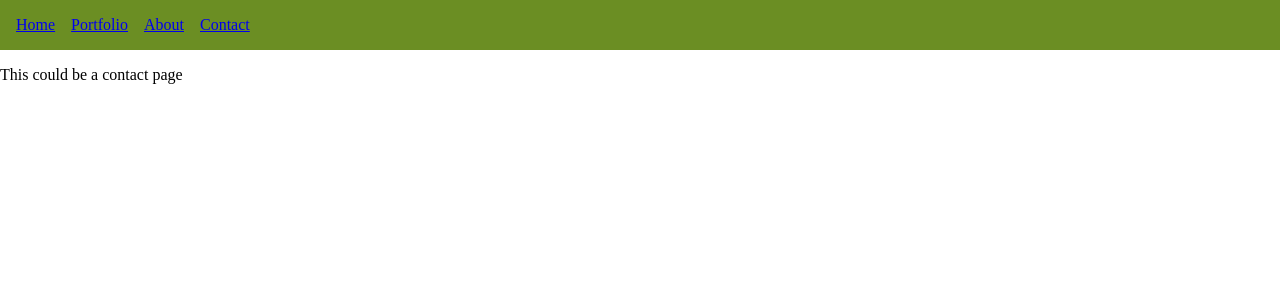
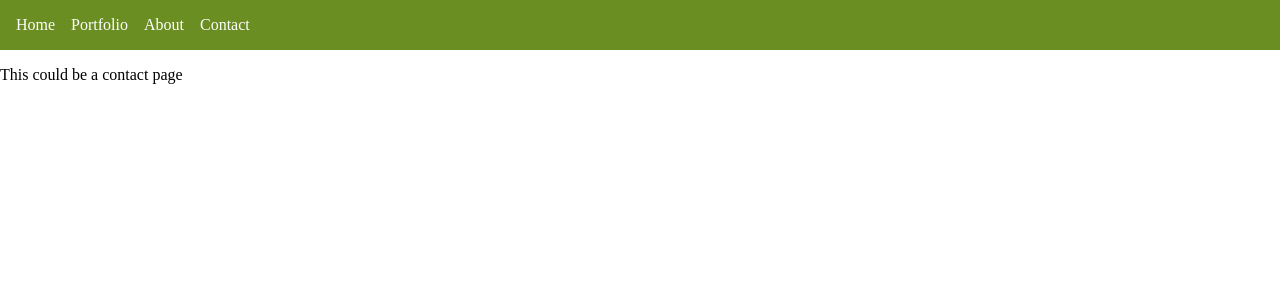
Before and after one commit to carah-tychewicz/mads-website, a React (Vite) app: page /contact in a window 1280 px wide. Shown: the top 300 px of the page. Built offline with nearby package versions, Linux system fonts and the light colour scheme.

Commit message:
fixed some links

```diff
--- a/src/components/Navbar.jsx
+++ b/src/components/Navbar.jsx
@@ -4,7 +4,7 @@ function Navbar() {
   return (
     <>
       <div className="nav-box">
-        <a className="nav-item" href="/home">Home</a>
+        <a className="nav-item" href="/">Home</a>
         <a className="nav-item" href="/portfolio">Portfolio</a>
         <a className="nav-item" href="/about">About</a>
         <a className="nav-item" href="/contact">Contact</a>
--- a/src/main.jsx
+++ b/src/main.jsx
@@ -21,7 +21,7 @@ const router = createBrowserRouter([
     element: <About />,
   },
   {
-    path: "/gallery",
+    path: "/portfolio",
     element: <Gallery />
   },
   {
--- a/src/styles/Navbar.css
+++ b/src/styles/Navbar.css
@@ -6,4 +6,6 @@
 
 .nav-item {
   margin-right: 1em;
+  text-decoration: none;
+  color: white;
 }
```
